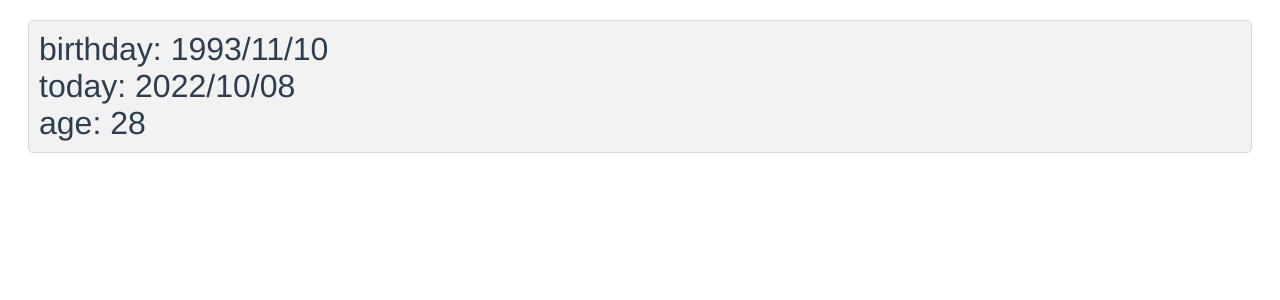
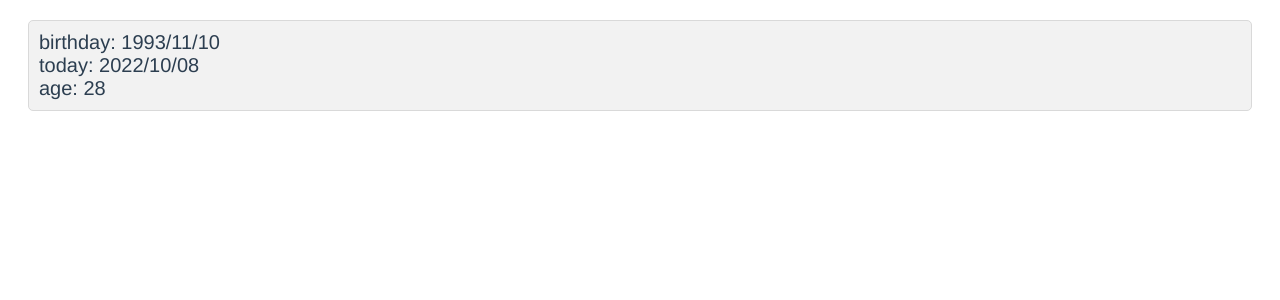
Before and after one commit to ssatosays/myage, a Vue app: page / in a window 1280 px wide. Shown: the top 300 px of the page. Built offline with nearby package versions, Linux system fonts and the light colour scheme.

Commit message:
Change font-size

```diff
--- a/src/App.vue
+++ b/src/App.vue
@@ -61,7 +61,7 @@ export default {
   -webkit-font-smoothing: antialiased;
   -moz-osx-font-smoothing: grayscale;
   color: #2c3e50;
-  font-size: 2rem;
+  font-size: 1.25rem;
 }
 div.card {
   background: #f2f2f2;
```
